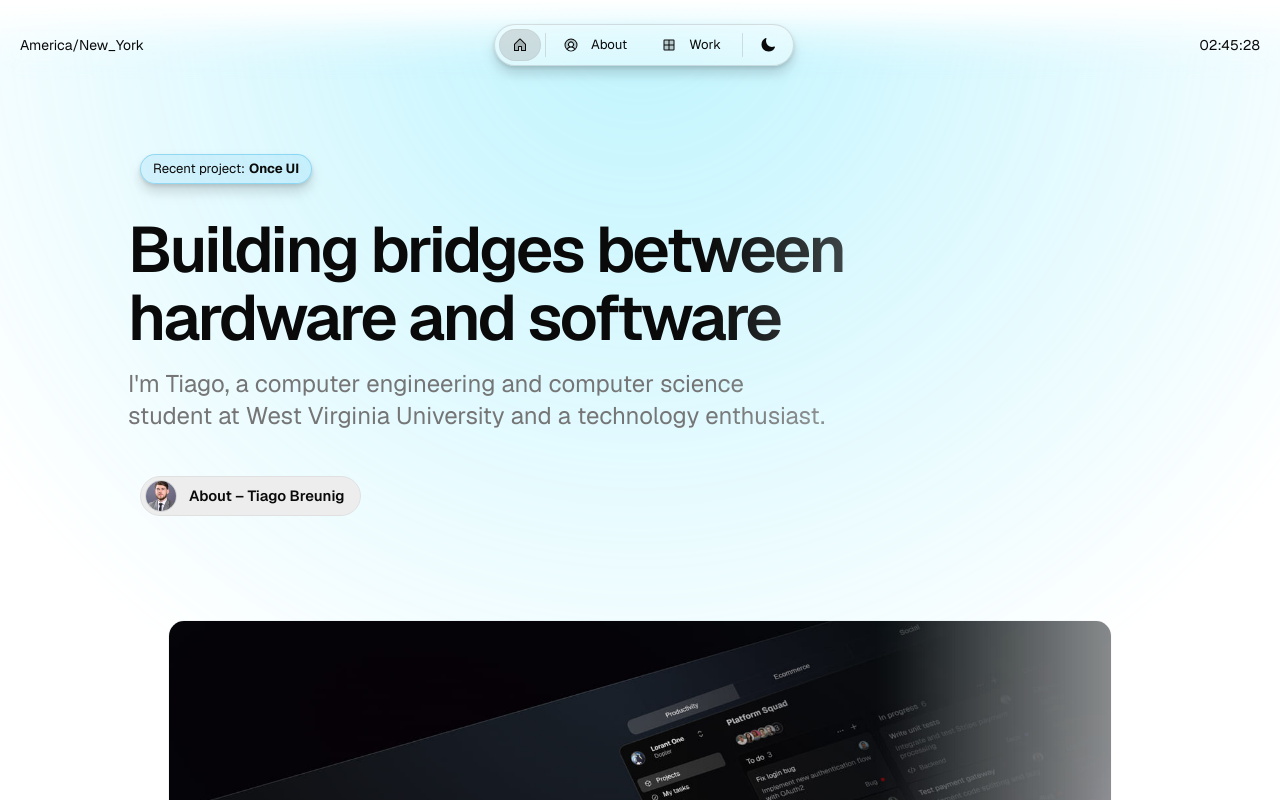
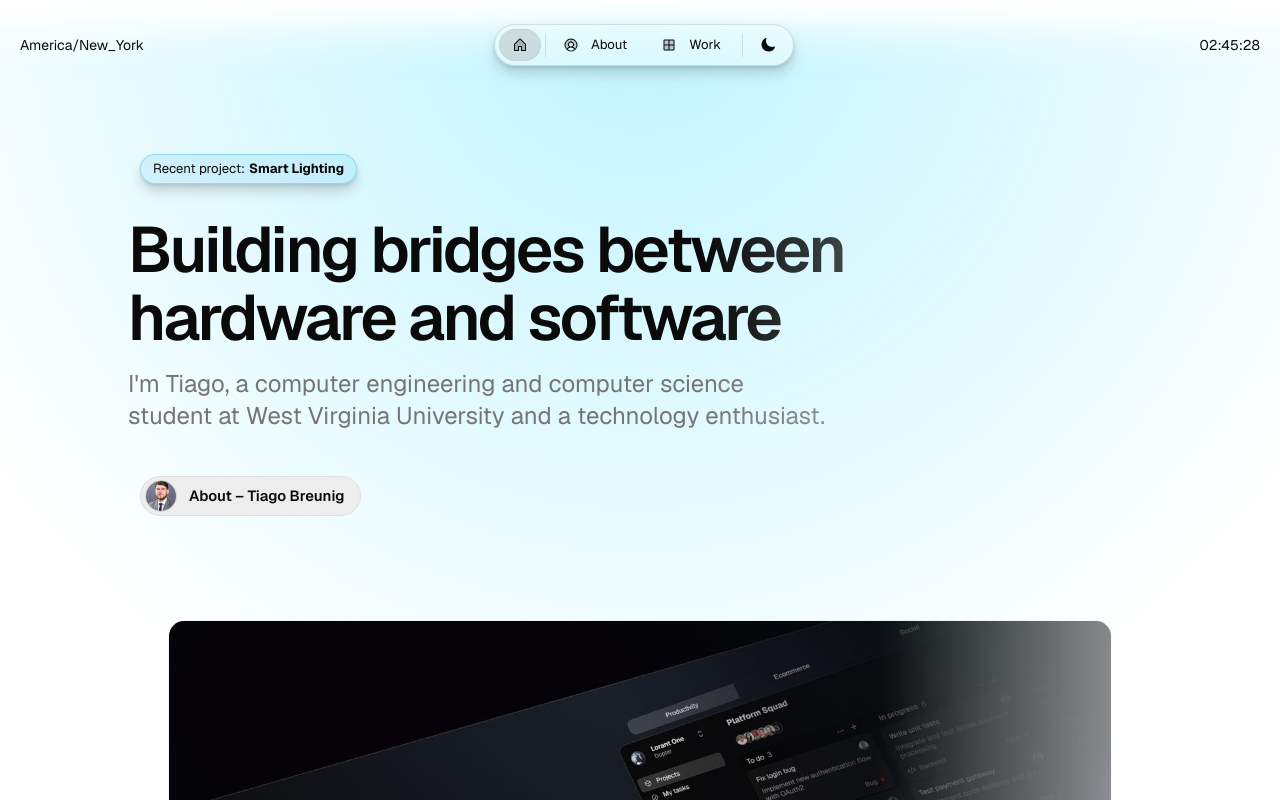
Before and after one commit to gribelUS/resume, a Next.js app: page / in a window 1280 px wide. Shown: the top 800 px of the page. Built offline with nearby package versions, Linux system fonts and the light colour scheme.

Commit message:
Update home page

```diff
--- a/src/app/resources/content.js
+++ b/src/app/resources/content.js
@@ -58,8 +58,8 @@ const home = {
   headline: <>Building bridges between hardware and software</>,
   featured: {
     display: true,
-    title: <>Recent project: <strong className="ml-4">Once UI</strong></>,
-    href: "/work/building-once-ui-a-customizable-design-system",
+    title: <>Recent project: <strong className="ml-4">Smart Lighting</strong></>,
+    href: "work/projects/Smart-Lighting-Controller-with-ESP32.mdx",
   },
   subline: (
     <>
```
